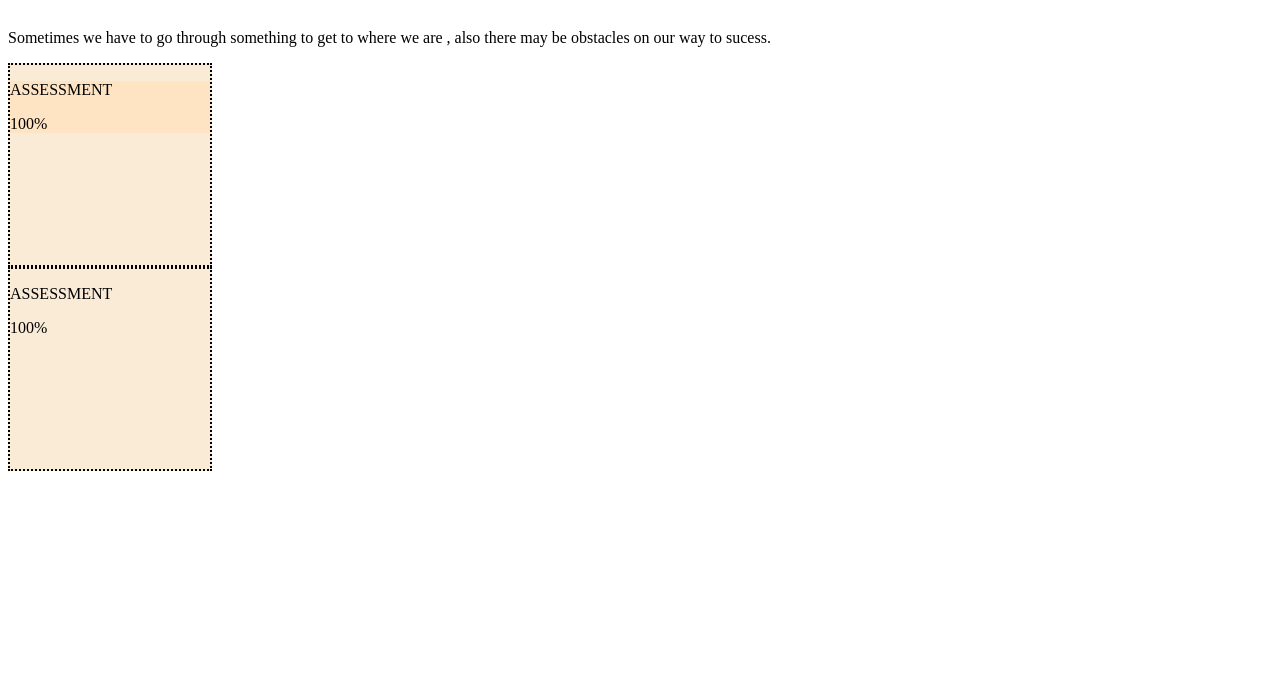
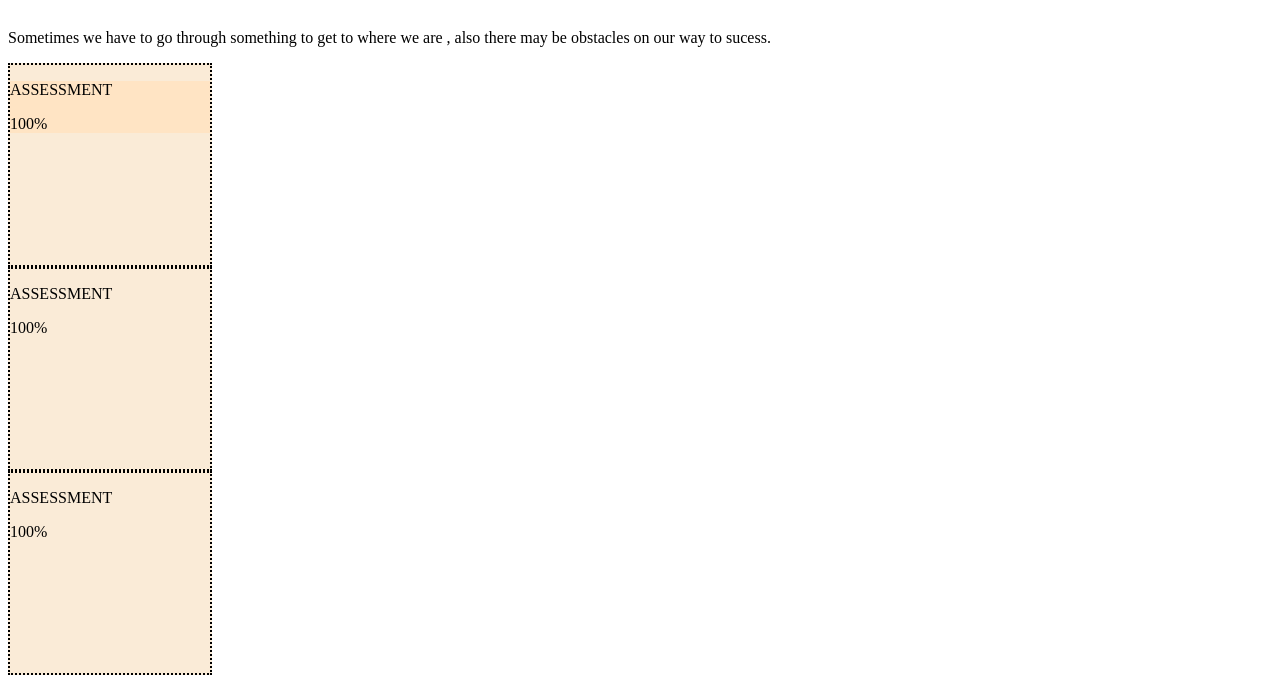
Before and after one commit to DAVINA-stack/T4G_GROUP1, a plain HTML site: page Index.html in a window 1280 px wide. Shown: the part 129-812 px from the top of the page. Drawn offline with Linux system fonts and the light colour scheme.

Commit message:
Made changes

```diff
--- a/Index.html
+++ b/Index.html
@@ -30,6 +30,12 @@
     <p>100%</p>
  </div>
 
+ <div class="box">
+    <div class="box1"></div>
+    <div class=" box2"></div>
+    <p>ASSESSMENT</p>
+    <p>100%</p>
+ </div>
 
 </body>
 </html>
```
